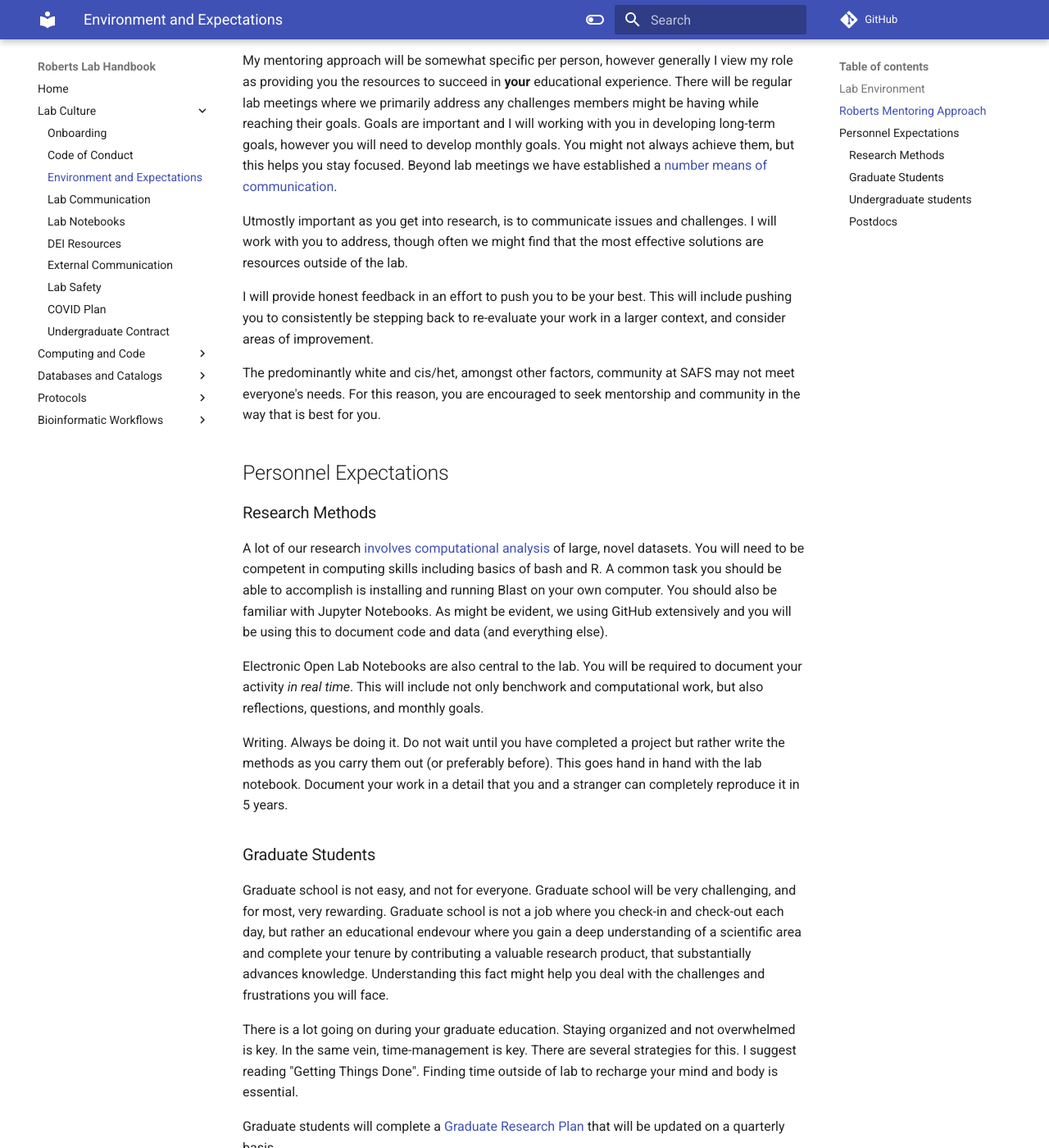
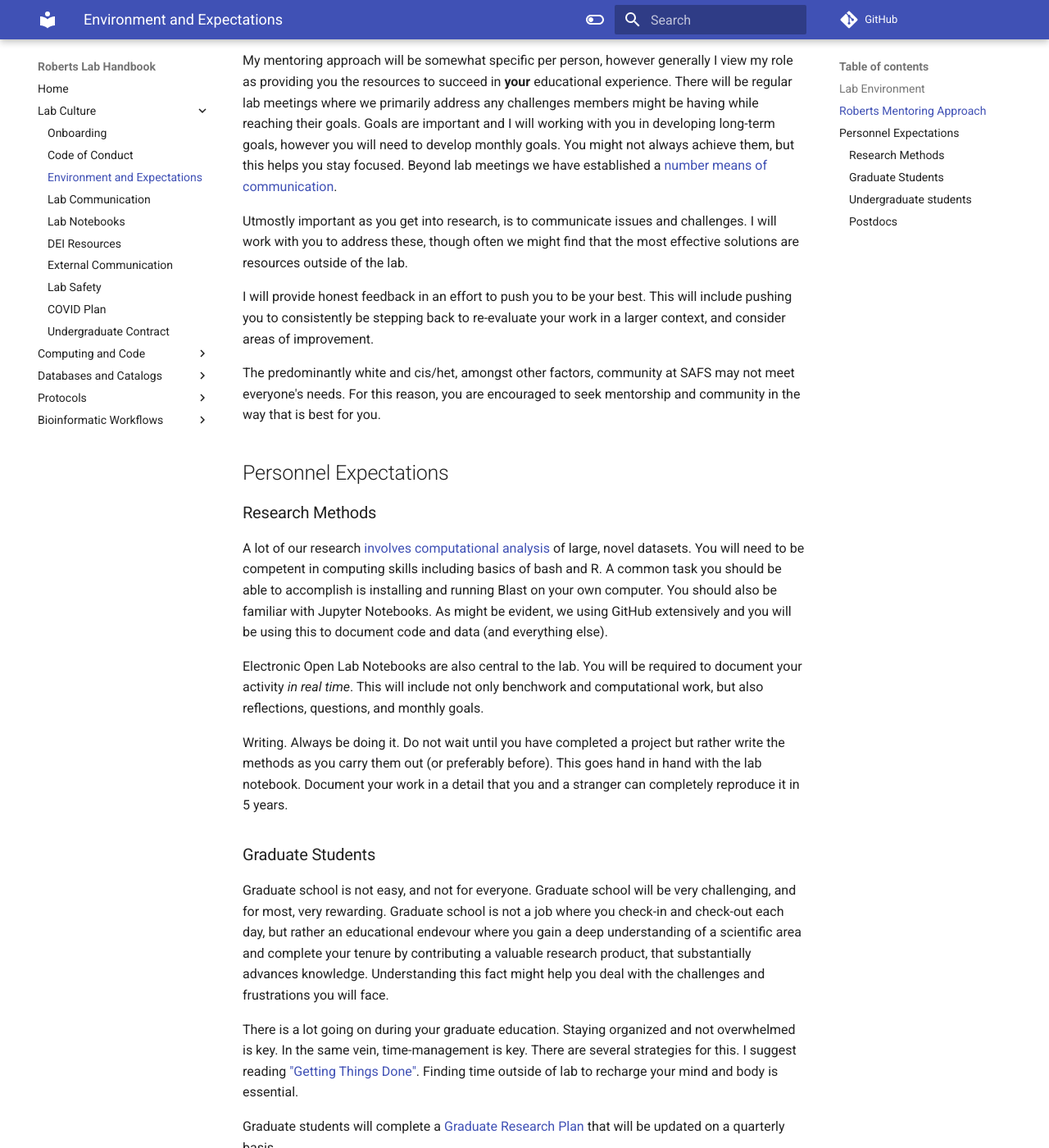
Before and after one commit to RobertsLab/resources, an MkDocs documentation site: the page built from docs/Environment-and-Expectations.md, in a window 1280 px wide and 1400 px high, scrolled down 1594 px. Shown: the whole window at 82% size. Built offline with MkDocs 1.6.1 and Material for MkDocs 9.7.7, drawn with Linux system fonts in a browser that asks for light colours; comment, search, counter and statistics services are not loaded.

Commit message:
Update Environment-and-Expectations.md

```diff
--- a/docs/Environment-and-Expectations.md
+++ b/docs/Environment-and-Expectations.md
@@ -36,7 +36,7 @@ We will not participate in ad hominem attacks.
 
 My mentoring approach will be somewhat specific per person, however generally I view my role as providing you the resources to succeed in **your** educational experience. There will be regular lab meetings where we primarily address any challenges members might be having while reaching their goals. Goals are important and I will working with you in developing long-term goals, however you will need to develop monthly goals. You might not always achieve them, but this helps you stay focused. Beyond lab meetings we have established a [number means of communication](https://github.com/RobertsLab/resources/wiki/Lab-Communication).
 
-Utmostly important as you get into research, is to communicate issues and challenges. I will work with you to address, though often we might find that the most effective solutions are resources outside of the lab.
+Utmostly important as you get into research, is to communicate issues and challenges. I will work with you to address these, though often we might find that the most effective solutions are resources outside of the lab.
 
 I will provide honest feedback in an effort to push you to be your best. This will include pushing you to consistently be stepping back to re-evaluate your work in a larger context, and consider areas of improvement.
 
@@ -55,7 +55,7 @@ Writing. Always be doing it. Do not wait until you have completed a project but
 ### Graduate Students
 Graduate school is not easy, and not for everyone. Graduate school will be very challenging, and for most, very rewarding. Graduate school is not a job where you check-in and check-out each day, but rather an educational endevour where you gain a deep understanding of a scientific area and complete your tenure by contributing a valuable research product, that substantially advances knowledge. Understanding this fact might help you deal with the challenges and frustrations you will face.
 
-There is a lot going on during your graduate education. Staying organized and not overwhelmed is key. In the same vein, time-management is key. There are several strategies for this. I suggest reading "Getting Things Done". Finding time outside of lab to recharge your mind and body is essential.
+There is a lot going on during your graduate education. Staying organized and not overwhelmed is key. In the same vein, time-management is key. There are several strategies for this. I suggest reading ["Getting Things Done"](https://gettingthingsdone.com/what-is-gtd/). Finding time outside of lab to recharge your mind and body is essential.
 
 Graduate students will complete a [Graduate Research Plan](https://fish.uw.edu/wp-content/uploads/sites/29/2020/06/GSAR.pdf) that will be updated on a quarterly basis.
 
```
